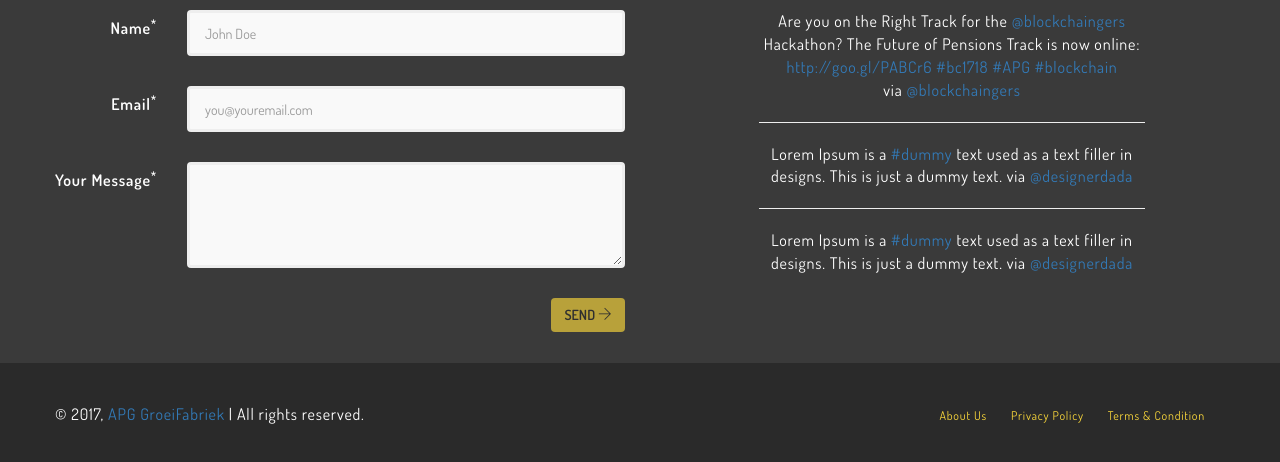
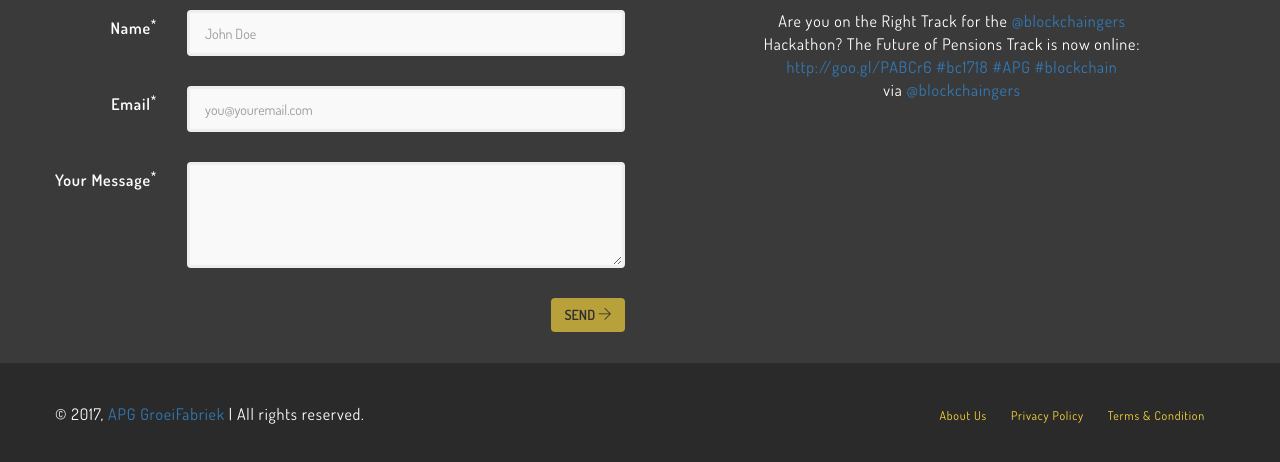
Before and after one commit to JollyGrin/pension_deepdive, a plain HTML site: page index.html in a window 1280 px wide. Shown: the part 4006-4468 px from the top of the page. Drawn offline with Linux system fonts and the light colour scheme.

Commit message:
removing clutter

```diff
--- a/index.html
+++ b/index.html
@@ -633,10 +633,9 @@
           <div class="col-md-4 col-md-offset-1 content-ct">
             <h3><span class="ti-twitter"></span> Twitter Feed</h3>
             <p>Are you on the Right Track for the <a href="https://twitter.com/blockchaingers">@blockchaingers</a> Hackathon? The Future of Pensions Track is now online: <a href="https://t.co/XKrYlDE5Sm">http://goo.gl/PABCr6</a> <a href="https://twitter.com/hashtag/bc1718?src=hash">#bc1718</a> <a href="https://twitter.com/ReutersTech/status/919868030838026240">#APG</a> <a href="https://twitter.com/hashtag/blockchain?src=hash">#blockchain</a><br>via <a href="https://twitter.com/blockchaingers/status/943114294786510848">@blockchaingers</a></p>
-            <hr>
-            <p>Lorem Ipsum is a <a href="#">#dummy</a> text used as a text filler in designs. This is just a dummy text. via <a href="#">@designerdada</a> </p>
-            <hr>
-            <p>Lorem Ipsum is a <a href="#">#dummy</a> text used as a text filler in designs. This is just a dummy text. via <a href="#">@designerdada</a> </p>
+            <!-- <hr> --> <br> <br>
+
+
           </div>
         </div>
         <div class="row footer-credit">
```
